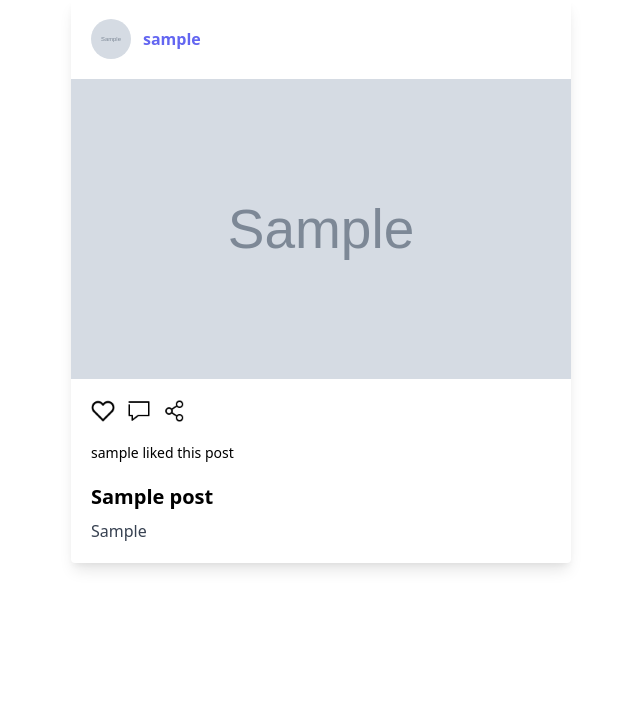
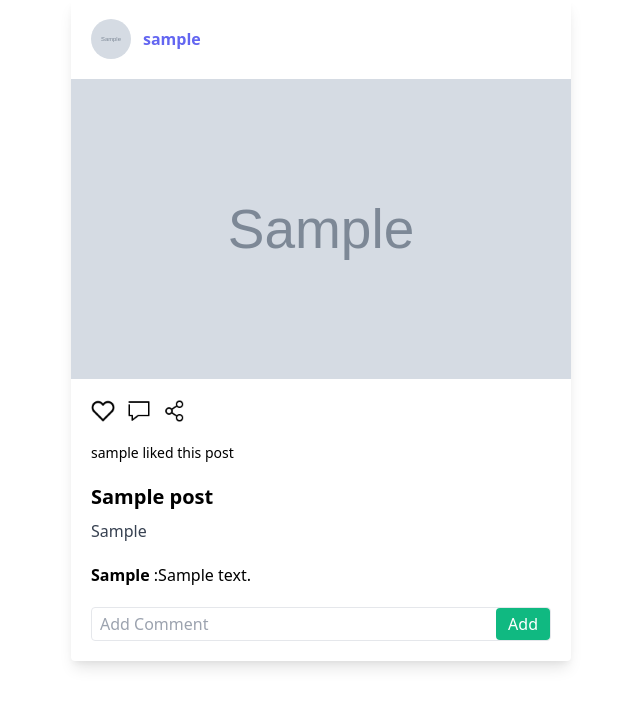
Before and after one commit to fatihbahadir/socialapp-django, a Django app: page /posts/feed in a window 1280 px wide. Shown: the part 313-1014 px from the top of the page, without its empty margins (319-959 px from the left). Before the commit the page ends 883 px from the top, so only its background shows below. Run offline with Django 5.2, Linux system fonts and the light colour scheme; tables that the repository leaves empty hold one stand-in row (values such as "Sample post"); grey boxes marked "Sample" are stand-in pictures; style sheets or scripts are compiled from the project's sources; some libraries are stand-ins or nearby versions.

Commit message:
comment functionality

```diff
--- a/posts/admin.py
+++ b/posts/admin.py
@@ -1,5 +1,6 @@
 from django.contrib import admin
-from .models import Post
+from .models import Post, Comment
 # Register your models here.
 
 admin.site.register(Post)
+admin.site.register(Comment)
--- a/posts/forms.py
+++ b/posts/forms.py
@@ -1,4 +1,4 @@
-from .models import Post
+from .models import Post, Comment
 from django import forms
 
 
@@ -6,4 +6,9 @@ class PostCreateForm(forms.ModelForm):
 
     class Meta:
         model = Post
-        fields = ['title', 'image', 'caption']
+        fields = ('title', 'image', 'caption')
+
+class CommentForm(forms.ModelForm):
+    class Meta:
+        model = Comment
+        fields = ('body', 'posted_by')
--- a/posts/models.py
+++ b/posts/models.py
@@ -20,3 +20,16 @@ class Post(models.Model):
             self.slug = slugify(self.title)
 
         super().save(*args, **kwargs)
+
+
+class Comment(models.Model):
+    post = models.ForeignKey(Post, on_delete = models.CASCADE, related_name = 'comments')
+    body = models.TextField()
+    created = models.DateTimeField(auto_now = True)
+    posted_by = models.CharField(max_length = 100)
+
+    class Meta:
+        ordering = ('created',)
+
+    def __str__(self):
+        return self.body
--- a/posts/templates/posts/feed.html
+++ b/posts/templates/posts/feed.html
@@ -47,7 +47,27 @@
                     </div>
                     <div class="mx-5 my-5">
                         <div class="font-bold text-xl mb-2">{{ post.title }}</div>
-                        <div class="text-gray-700">{{ post.caption }}</div>
+                        <p class="text-gray-700">{{ post.caption }}</p>
+                    </div>
+                    <div class="mx-5 my-5">
+                        {% for comment in post.comments.all %}
+                           <p> <b>{{ comment.posted_by }} </b> :{{ comment.body }}</p>
+                        {% endfor %}
+                    </div>
+                    <div class="mx-5 my-5">
+                        <form method="post" >
+                            {% csrf_token %}
+                            <div class="relative border rounded py-1 pl-2 border-r-none w-full flex items-center justify-center">
+                                <input maxlength="100" class="pr-16" placeholder="Add Comment" type="text" name="{{comment_form.body.name}}" id="id_{{comment_form.body.name}}" required>
+                                <button class="absolute right-0 py-1 px-3  text-white bg-green-500 rounded"  type="submit">Add</button>
+                            </div>
+                            <div>
+                                <input type="hidden" name="post_id" id="post_id" value="{{ post.id }}">
+                                <input type="hidden" name="posted_by" id="posted_by" value="{{ logged_user }}">
+
+                            </div>
+
+                        </form>
                     </div>
                 </div>
             </a>
--- a/posts/views.py
+++ b/posts/views.py
@@ -1,5 +1,5 @@
 from django.shortcuts import render
-from .forms import PostCreateForm
+from .forms import PostCreateForm, CommentForm
 from django.contrib.auth.decorators import login_required
 from .models import Post
 from django.shortcuts import get_object_or_404, redirect
@@ -21,11 +21,23 @@ def post_create(request):
     })
 
 def feed(request):
+    if request.method == 'POST':
+        comment_form = CommentForm(data = request.POST)
+        new_comment = comment_form.save(commit = False)
+        post_id = request.POST.get('post_id')
+        post = get_object_or_404(Post, id=post_id)
+        new_comment.post = post
+        new_comment.save()
+
+    else:
+        comment_form = CommentForm()
+
     posts = Post.objects.all()
     logged_user = request.user
     return render(request, 'posts/feed.html', {
         'posts' : posts,
-        'logged_user' : logged_user
+        'logged_user' : logged_user,
+        'comment_form' : comment_form
     })
 
 
```
Also changed, not shown: posts/migrations/0003_comment.py (added), posts/migrations/0004_comment_posted_by.py (added).
